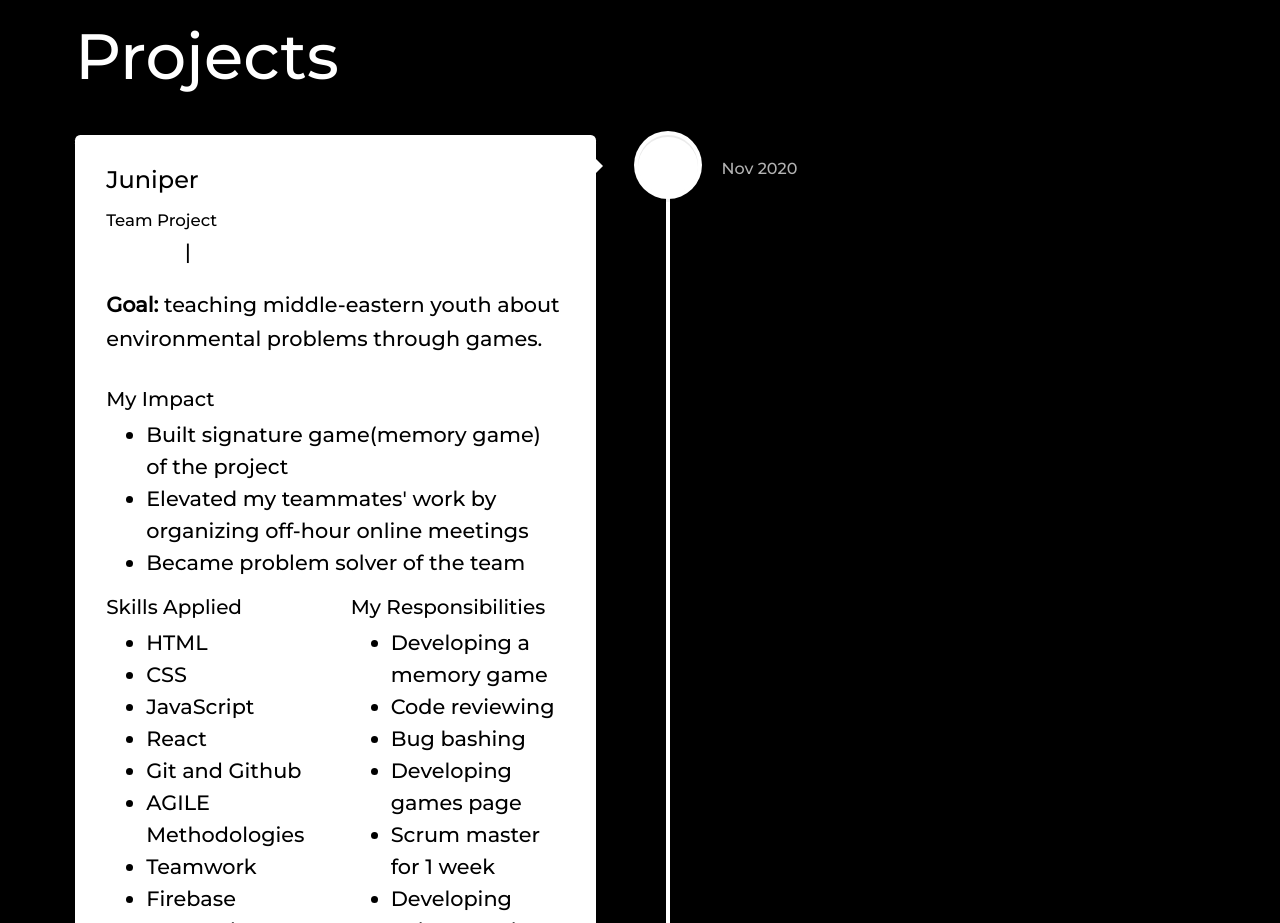
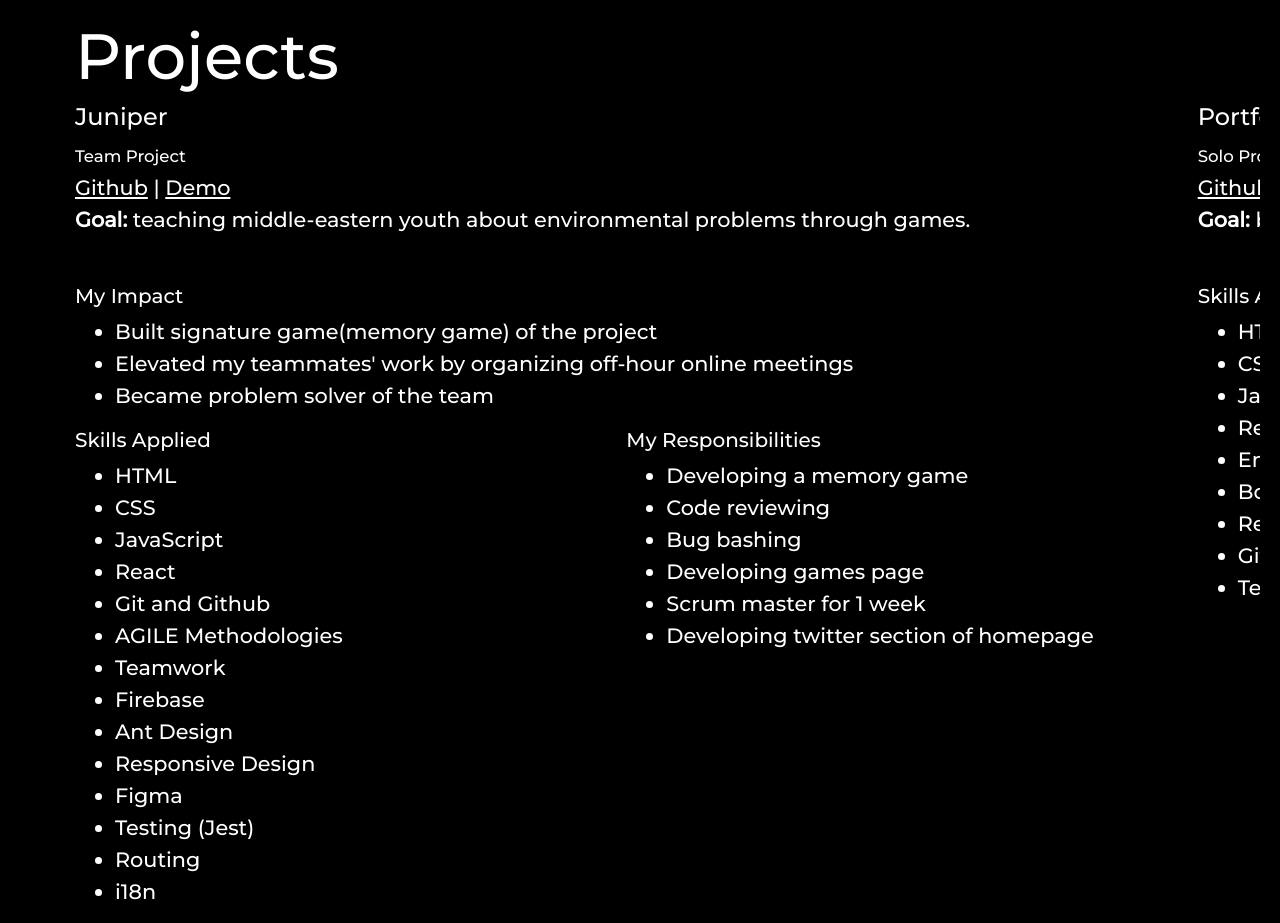
Before and after one commit to tmansuroglu/portfolio, a React (Create React App) app: page / in a window 1280 px wide. Shown: the part 1877-2800 px from the top of the page. Built offline with nearby package versions, Linux system fonts and the light colour scheme.

Commit message:
build: add swiperjs

```diff
--- a/package.json
+++ b/package.json
@@ -20,7 +20,7 @@
     "react-scripts": "^4.0.3",
     "react-test-renderer": "^17.0.1",
     "react-typical": "^0.1.3",
-    "react-vertical-timeline-component": "^3.3.1",
+    "swiper": "^6.8.1",
     "web-vitals": "^0.2.4"
   },
   "scripts": {
--- a/src/components/FoodCheck/index.jsx
+++ b/src/components/FoodCheck/index.jsx
@@ -1,24 +1,7 @@
 import React from 'react';
 import { Col, Row } from 'react-bootstrap';
-import { VerticalTimelineElement } from 'react-vertical-timeline-component';
 
 const FoodCheck = () => (
-  <VerticalTimelineElement
-    className="vertical-timeline-element--work"
-    date="Sept 2020"
-    dateClassName="date"
-    contentStyle={{
-      background: 'white',
-      color: 'white',
-    }}
-    contentArrowStyle={{
-      borderRight: '7px solid  white',
-    }}
-    iconStyle={{
-      background: 'white',
-    }}
-    icon={<i className="fas fa-project-diagram projectIcon"></i>}
-  >
   <div className=" projectContent">
     <h4>FoodCheck</h4>
     <small>Team Project</small> <br />
@@ -42,8 +25,8 @@ const FoodCheck = () => (
         <h5>My Impact</h5>
         <ul>
           <li>
-              Took responsibility of whole project when teammate was facing
-              crisis and completed project before its deadline
+            Took responsibility of whole project when teammate was facing crisis
+            and completed project before its deadline
           </li>
         </ul>
       </Col>
@@ -66,7 +49,6 @@ const FoodCheck = () => (
       </Col>
     </Row>
   </div>
-  </VerticalTimelineElement>
 );
 
 export default FoodCheck;
--- a/src/components/Juniper/index.jsx
+++ b/src/components/Juniper/index.jsx
@@ -1,24 +1,7 @@
 import React from 'react';
 import { Col, Row } from 'react-bootstrap';
-import { VerticalTimelineElement } from 'react-vertical-timeline-component';
 
 const Juniper = () => (
-  <VerticalTimelineElement
-    className="vertical-timeline-element--work"
-    date="Nov 2020"
-    dateClassName="date"
-    contentStyle={{
-      background: 'white',
-      color: 'white',
-    }}
-    contentArrowStyle={{
-      borderRight: '7px solid  white',
-    }}
-    iconStyle={{
-      background: 'white',
-    }}
-    icon={<i className="fas fa-project-diagram projectIcon"></i>}
-  >
   <div className=" projectContent">
     <h4>Juniper</h4>
     <small>Team Project</small> <br />
@@ -30,11 +13,7 @@ const Juniper = () => (
       Github
     </a>{' '}
     |{' '}
-      <a
-        href="https://juniper-ist.netlify.app/"
-        target="_blank"
-        rel="noreferrer"
-      >
+    <a href="https://juniper-ist.netlify.app/" target="_blank" rel="noreferrer">
       Demo
     </a>
     <p className="projectText">
@@ -86,7 +65,6 @@ const Juniper = () => (
       </Col>
     </Row>
   </div>
-  </VerticalTimelineElement>
 );
 
 export default Juniper;
--- a/src/components/Madlibz/index.jsx
+++ b/src/components/Madlibz/index.jsx
@@ -1,24 +1,7 @@
 import React from 'react';
 import { Col, Row } from 'react-bootstrap';
-import { VerticalTimelineElement } from 'react-vertical-timeline-component';
 
 const Juniper = () => (
-  <VerticalTimelineElement
-    className="vertical-timeline-element--work"
-    date="Aug 2020"
-    dateClassName="date"
-    contentStyle={{
-      background: 'white',
-      color: 'white',
-    }}
-    contentArrowStyle={{
-      borderRight: '7px solid  white',
-    }}
-    iconStyle={{
-      background: 'white',
-    }}
-    icon={<i className="fas fa-project-diagram projectIcon"></i>}
-  >
   <div className=" projectContent">
     <h4>Madlibz</h4>
     <small>Team Project</small> <br />
@@ -64,7 +47,6 @@ const Juniper = () => (
       </Col>
     </Row>
   </div>
-  </VerticalTimelineElement>
 );
 
 export default Juniper;
--- a/src/components/Portfolio/index.jsx
+++ b/src/components/Portfolio/index.jsx
@@ -1,24 +1,7 @@
 import React from 'react';
 import { Col, Row } from 'react-bootstrap';
-import { VerticalTimelineElement } from 'react-vertical-timeline-component';
 
 const Portfolio = () => (
-  <VerticalTimelineElement
-    date="Nov 2020"
-    dateClassName="date"
-    className="vertical-timeline-element--work"
-    contentStyle={{
-      background: 'white',
-      color: 'white',
-    }}
-    contentArrowStyle={{
-      borderRight: '7px solid  white',
-    }}
-    iconStyle={{
-      background: 'white',
-    }}
-    icon={<i className="fas fa-project-diagram projectIcon"></i>}
-  >
   <div className=" projectContent">
     <h4>Portfolio</h4>
     <small>Solo Project</small> <br />
@@ -52,7 +35,6 @@ const Portfolio = () => (
       </Col>
     </Row>
   </div>
-  </VerticalTimelineElement>
 );
 
 export default Portfolio;
--- a/src/components/TMDB/index.jsx
+++ b/src/components/TMDB/index.jsx
@@ -1,24 +1,7 @@
 import React from 'react';
 import { Col, Row } from 'react-bootstrap';
-import { VerticalTimelineElement } from 'react-vertical-timeline-component';
 
 const TMDB = () => (
-  <VerticalTimelineElement
-    className="vertical-timeline-element--work"
-    date="Sept 2020"
-    dateClassName="date"
-    contentStyle={{
-      background: 'white',
-      color: 'white',
-    }}
-    contentArrowStyle={{
-      borderRight: '7px solid  white',
-    }}
-    iconStyle={{
-      background: 'white',
-    }}
-    icon={<i className="fas fa-project-diagram projectIcon"></i>}
-  >
   <div className=" projectContent">
     <h4>TMDB</h4>
     <small>Team Project</small> <br />
@@ -30,11 +13,7 @@ const TMDB = () => (
       Github
     </a>{' '}
     |{' '}
-      <a
-        href="https://tmdbproject.netlify.app/"
-        target="_blank"
-        rel="noreferrer"
-      >
+    <a href="https://tmdbproject.netlify.app/" target="_blank" rel="noreferrer">
       Demo
     </a>
     <p className="projectText">
@@ -68,7 +47,6 @@ const TMDB = () => (
       </Col>
     </Row>
   </div>
-  </VerticalTimelineElement>
 );
 
 export default TMDB;
--- a/src/containers/Projects/index.jsx
+++ b/src/containers/Projects/index.jsx
@@ -1,7 +1,6 @@
 import React from 'react';
-import './index.scss';
-import { VerticalTimeline } from 'react-vertical-timeline-component';
 import { Container } from 'react-bootstrap';
+import { Swiper, SwiperSlide } from 'swiper/react';
 import FoodCheck from '../../components/FoodCheck';
 import Juniper from '../../components/Juniper';
 import Madlibz from '../../components/Madlibz';
@@ -11,13 +10,28 @@ import TMDB from '../../components/TMDB';
 const Projects = () => (
   <Container>
     <h1 id="projects">Projects</h1>
-    <VerticalTimeline animate={false} className="verticalTimeline">
-      <Juniper />
-      <Portfolio />
-      <FoodCheck />
-      <TMDB />
-      <Madlibz />
-    </VerticalTimeline>
+    <Swiper
+      spaceBetween={50}
+      slidesPerView={1.1}
+      onSlideChange={() => console.log('slide change')}
+      onSwiper={(swiper) => console.log(swiper)}
+    >
+      <SwiperSlide>
+        <Juniper />
+      </SwiperSlide>
+      <SwiperSlide>
+        <Portfolio />
+      </SwiperSlide>
+      <SwiperSlide>
+        <FoodCheck />
+      </SwiperSlide>
+      <SwiperSlide>
+        <TMDB />
+      </SwiperSlide>
+      <SwiperSlide>
+        <Madlibz />
+      </SwiperSlide>
+    </Swiper>
   </Container>
 );
 
--- a/src/containers/Projects/index.scss
+++ /dev/null
@@ -1,61 +0,0 @@
-.projectContent {
-  color: black;
-}
-
-.projectText {
-  color: black;
-  font-size: 1.3rem !important;
-}
-
-.vertical-timeline {
-  margin: auto !important;
-}
-
-.verticalTimeline {
-  margin-top: 40px !important;
-  margin-bottom: 80px !important;
-  min-width: 100% !important;
-}
-
-.vertical-timeline-element-icon {
-  display: inline-flex;
-  flex-direction: column;
-  justify-content: center;
-  text-align: center;
-}
-
-.date {
-  color: white;
-}
-
-.projectIcon {
-  transform: scale(1.3);
-}
-
-.vertical-timeline {
-  padding: 0 !important;
-  margin: 0 !important;
-  margin-top: 40px !important;
-}
-
-#root .vertical-timeline-element-content p {
-  font-size: 1rem;
-}
-
-@media only screen and (max-width: 1169px) {
-  .vertical-timeline-element-content {
-    margin-left: 0 !important;
-  }
-
-  .vertical-timeline-element-icon {
-    display: none;
-  }
-
-  .vertical-timeline-element-content-arrow {
-    display: none;
-  }
-
-  .vertical-timeline::before {
-    display: none;
-  }
-}
--- a/src/index.jsx
+++ b/src/index.jsx
@@ -4,7 +4,7 @@ import App from './App';
 import reportWebVitals from './reportWebVitals';
 import './assets/_variables.scss';
 import './assets/_global-stlyes.scss';
-import 'react-vertical-timeline-component/style.min.css';
+import 'swiper/swiper-bundle.css';
 
 ReactDOM.render(
   <React.StrictMode>
```
Also changed, not shown: 1 other file (tests, documents, lock files or other folders). Lines whose indentation alone changed are shown as unchanged.
